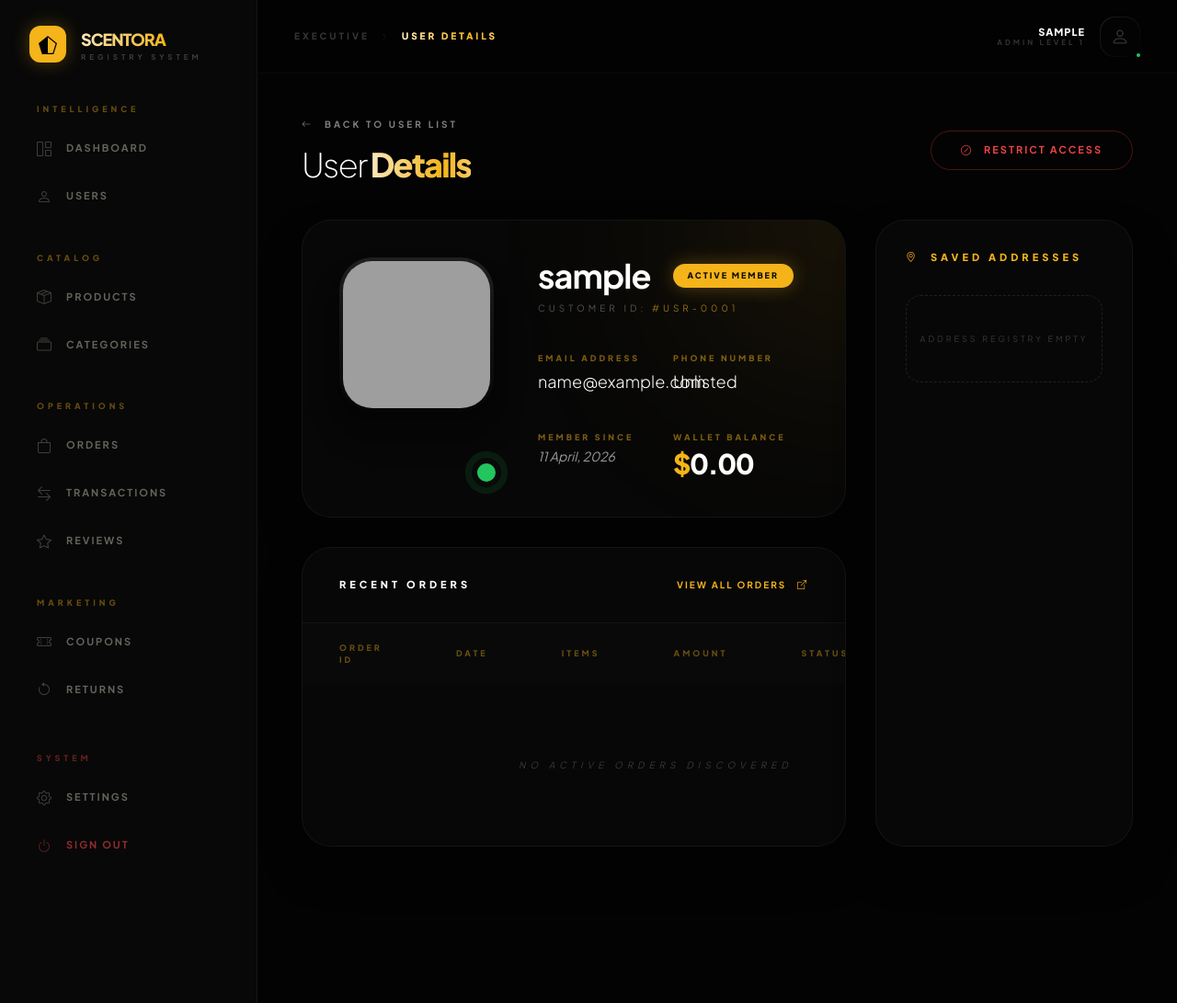
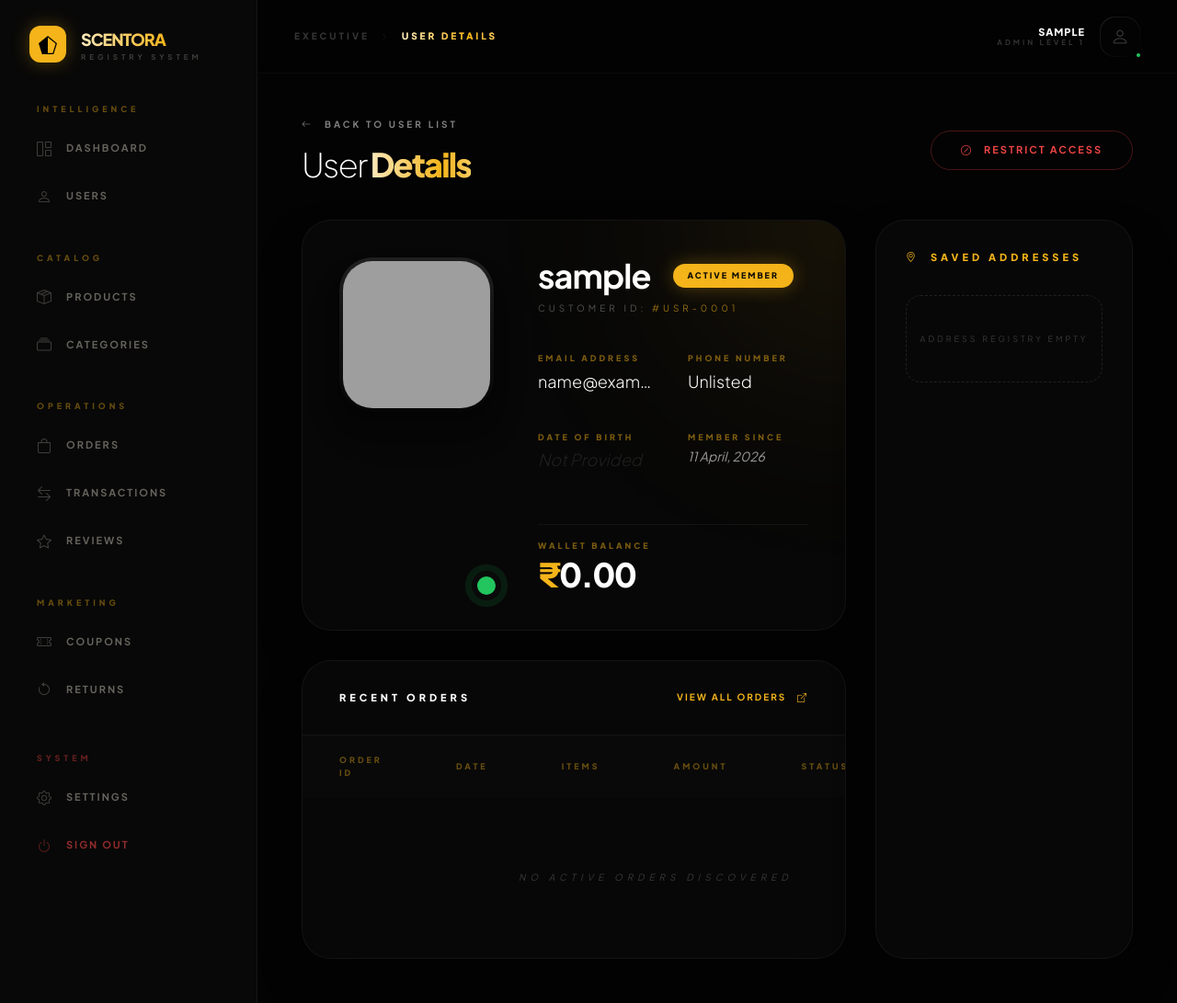
Before and after one commit to amarrajpv26-design/sentora, a Django app: page /admin-control/users/1/ in a window 1280 px wide. Shown: the whole page at 92% size. Run offline with Django 5.2, Linux system fonts and the light colour scheme; the visitor is signed in with stand-in values (Sample User, id 1); data comes from the database, SQL or seed files in the repository; some libraries are stand-ins or nearby versions; grey boxes are pictures that could not be loaded.

Commit message:
feat: add DOB field with 15+ age validation and luxury datepicker styling

```diff
--- a/admin_panel/templates/admin_panel/user_detail.html
+++ b/admin_panel/templates/admin_panel/user_detail.html
@@ -99,10 +99,10 @@
                     <div class="absolute -bottom-2 -right-2 w-8 h-8 {% if customer.is_active %}bg-green-500 pulse-active{% else %}bg-red-500{% endif %} border-[6px] border-[#0a0a0a] rounded-full"></div>
                 </div>
 
-                <div class="flex-grow grid grid-cols-2 gap-y-10">
-                    <div class="col-span-2">
-                        <div class="flex items-center gap-6 mb-2">
-                            <h3 class="text-4xl font-bold text-white tracking-tight">{{ customer.username }}</h3>
+                <div class="flex-grow grid grid-cols-1 md:grid-cols-2 gap-x-8 gap-y-10">
+    <div class="col-span-1 md:col-span-2">
+        <div class="flex flex-wrap items-center gap-6 mb-2">
+            <h3 class="text-4xl font-bold text-white tracking-tight break-all">{{ customer.username }}</h3>
             {% if customer.is_active %}
                 <span class="px-4 py-1.5 bg-gold text-black text-[9px] font-black uppercase tracking-[2px] rounded-full shadow-[0_0_20px_rgba(244,180,26,0.3)]">Active Member</span>
             {% else %}
@@ -112,22 +112,38 @@
         <p class="text-white/30 text-[10px] uppercase tracking-[4px]">Customer ID: <span class="text-gold/60">#USR-{{ customer.id|stringformat:"04d" }}</span></p>
     </div>
 
-                    <div class="space-y-1">
+    <div class="col-span-1 md:col-span-2 lg:col-span-1 space-y-1 overflow-hidden">
         <label class="block text-[9px] text-gold/50 uppercase tracking-[3px] font-black">Email Address</label>
-                        <p class="text-white text-lg font-light">{{ customer.email }}</p>
+        <p class="text-white text-lg font-light truncate hover:text-clip hover:whitespace-normal transition-all" title="{{ customer.email }}">
+            {{ customer.email }}
+        </p>
     </div>
+
     <div class="space-y-1">
         <label class="block text-[9px] text-gold/50 uppercase tracking-[3px] font-black">Phone Number</label>
         <p class="text-white text-lg font-light">{{ customer.phone_number|default:"Unlisted" }}</p>
     </div>
+
+    <div class="space-y-1">
+        <label class="block text-[9px] text-gold/50 uppercase tracking-[3px] font-black">Date of Birth</label>
+        <p class="text-white text-lg font-light italic">
+            {% if customer.dob %}
+                {{ customer.dob|date:"d . m . Y" }}
+            {% else %}
+                <span class="text-white/10">Not Provided</span>
+            {% endif %}
+        </p>
+    </div>
+
     <div class="space-y-1">
         <label class="block text-[9px] text-gold/50 uppercase tracking-[3px] font-black">Member Since</label>
         <p class="text-white/60 text-sm italic">{{ customer.date_joined|date:"d F, Y" }}</p>
     </div>
-                    <div class="space-y-1">
+
+    <div class="col-span-1 md:col-span-2 space-y-1 mt-4 pt-4 border-t border-white/5">
         <label class="block text-[9px] text-gold/50 uppercase tracking-[3px] font-black">Wallet Balance</label>
-                        <p class="text-3xl font-black text-white tracking-tighter">
-                            <span class="text-gold">$</span>{{ customer.wallet_balance }}
+        <p class="text-4xl font-black text-white tracking-tighter">
+            <span class="text-gold">₹</span>{{ customer.wallet_balance }}
         </p>
     </div>
 </div>
```
Lines whose indentation alone changed are shown as unchanged.
